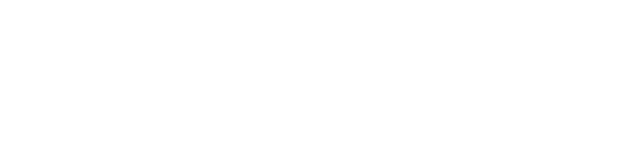
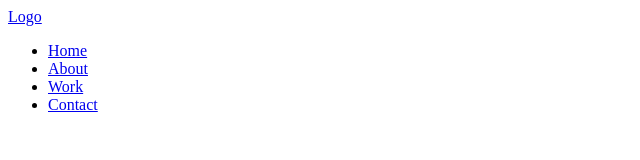
Before and after one commit to AlexDent42/parallax-scrolling-page, a plain HTML site: page index.html in a window 1280 px wide. Shown: the whole page, without its empty margins (0-640 px from the left). Drawn offline with Linux system fonts and the light colour scheme.

Commit message:
header start work

```diff
--- a/index.html
+++ b/index.html
@@ -7,6 +7,14 @@
     <title>Parallax scrolling page</title>
 </head>
 <body>
-
+    <header>
+        <a href="#" class="logo">Logo</a>
+        <ul>
+            <li><a href="#">Home</a></li>
+            <li><a href="#">About</a></li>
+            <li><a href="#">Work</a></li>
+            <li><a href="#">Contact</a></li>
+        </ul>
+    </header>
 </body>
 </html>
```
